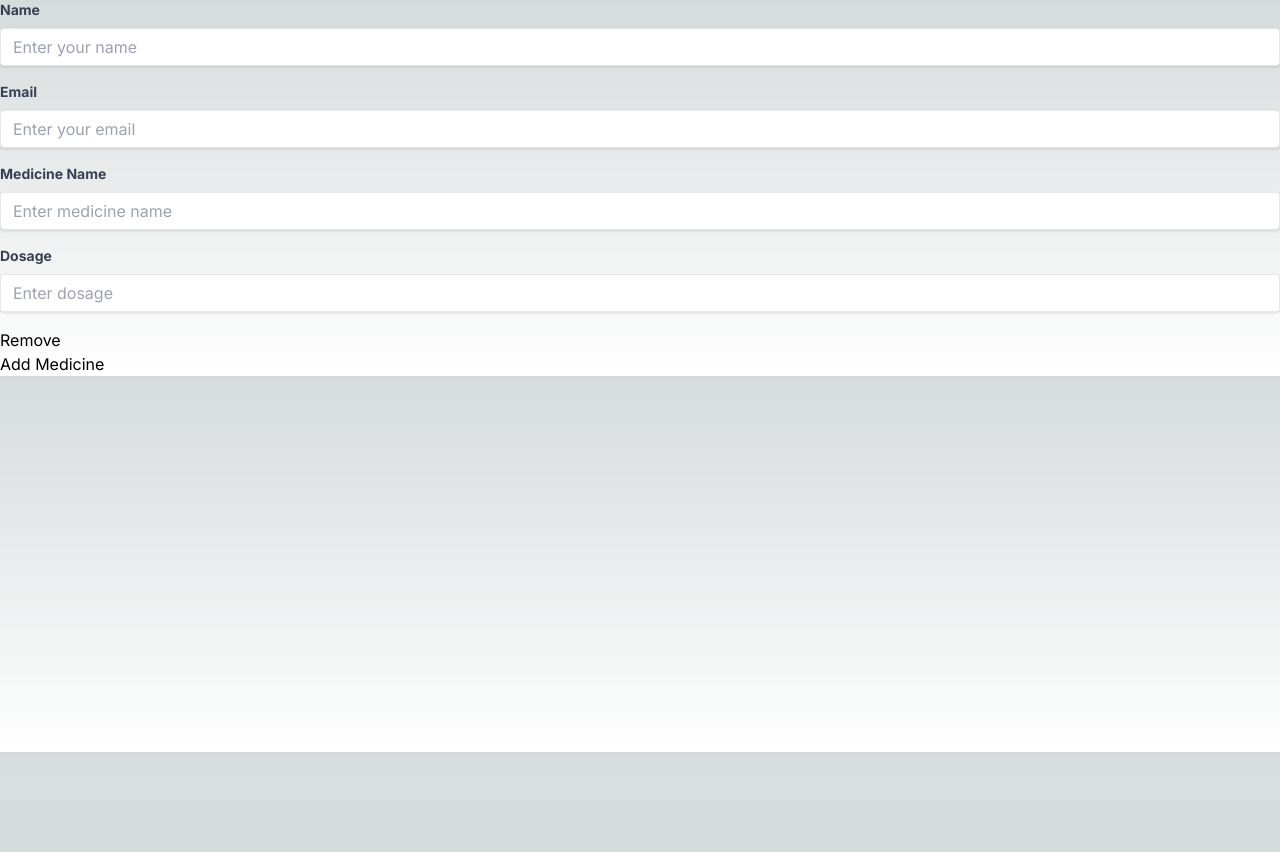
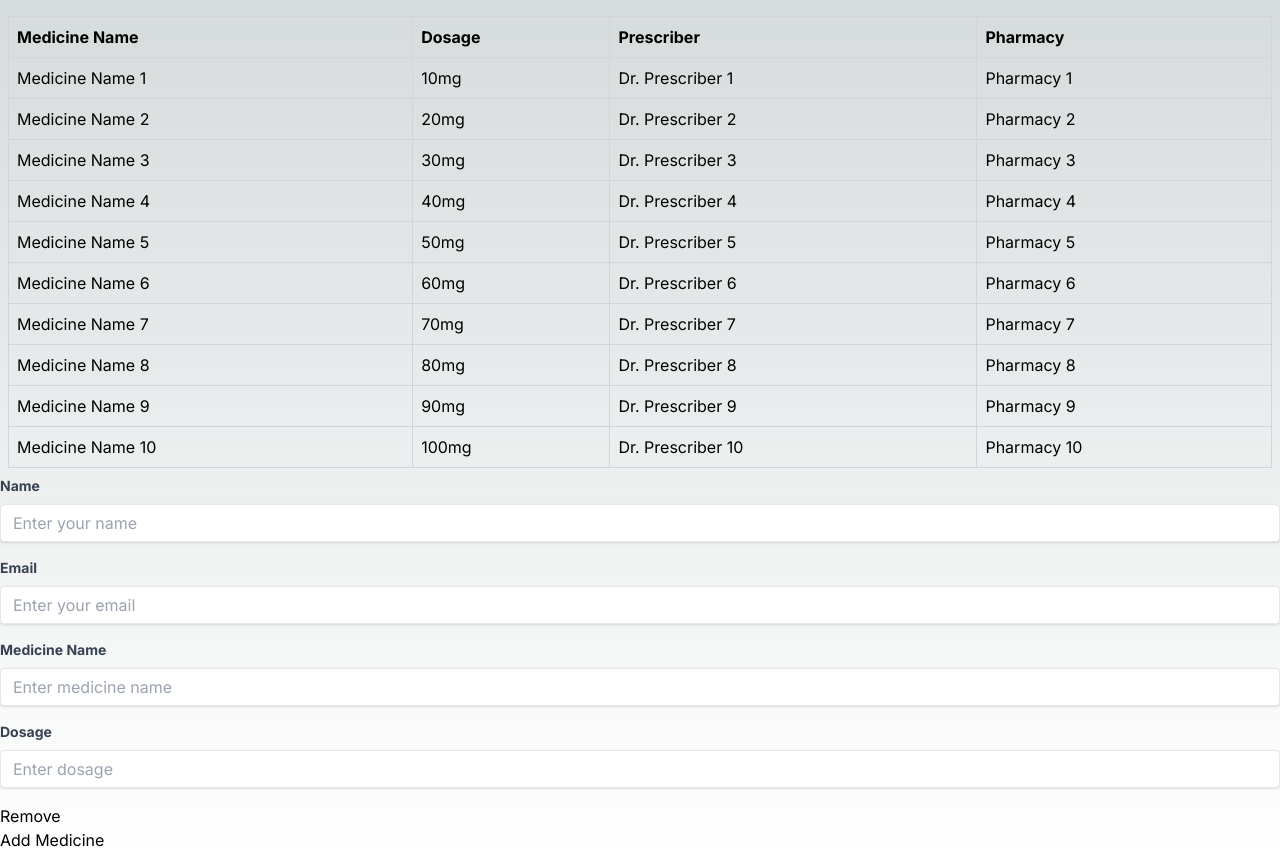
Before and after one commit to Marvin-Deng/Doctor-Flow, a Next.js app in the folder frontend/: page / in a window 1280 px wide. Before the commit the page ends 800 px from the top, so only its background shows below. Built offline with nearby package versions, Linux system fonts and the light colour scheme.

Commit message:
Add medtable

```diff
--- a/frontend/src/app/page.tsx
+++ b/frontend/src/app/page.tsx
@@ -1,9 +1,11 @@
 import Image from "next/image";
+import MedTable from "../components/MedTable"
 import NewPatientForm from "../components/NewPatientForm"
 
 export default function Home() {
   return (
     <main>
+      <MedTable />
       <NewPatientForm />
     </main>
   );
--- /dev/null
+++ b/frontend/src/components/MedTable.tsx
@@ -0,0 +1,164 @@
+"use client";
+import React from "react";
+
+import {
+  ColumnDef,
+  flexRender,
+  getCoreRowModel,
+  getSortedRowModel,
+  SortingFn,
+  SortingState,
+  useReactTable,
+} from "@tanstack/react-table";
+
+// Mock data
+const createMedicineData = () => {
+  return Array(10)
+    .fill(null)
+    .map((_, index) => ({
+      medicineName: `Medicine Name ${index + 1}`,
+      dosage: `${10 * (index + 1)}mg`,
+      prescriber: `Dr. Prescriber ${index + 1}`,
+      pharmacy: `Pharmacy ${index + 1}`,
+    }));
+};
+
+type Medicine = {
+  medicineName: string;
+  dosage: string;
+  prescriber: string;
+  pharmacy: string;
+};
+
+const sortStatusFn: SortingFn<Medicine> = (rowA, rowB, _columnId) => {
+  const statusA = rowA.original.medicineName;
+  const statusB = rowB.original.medicineName;
+  const statusOrder = ["single", "complicated", "relationship"];
+  return statusOrder.indexOf(statusA) - statusOrder.indexOf(statusB);
+};
+
+const MedTable = () => {
+  const [sorting, setSorting] = React.useState<SortingState>([]);
+
+  const columns = React.useMemo<ColumnDef<Medicine>[]>(
+    () => [
+      {
+        accessorKey: "medicineName",
+        header: () => "Medicine Name",
+        cell: (info) => info.getValue(),
+      },
+      {
+        accessorKey: "dosage",
+        header: () => "Dosage",
+        cell: (info) => info.getValue(),
+        sortDescFirst: true,
+      },
+      {
+        accessorKey: "prescriber",
+        header: () => "Prescriber",
+        cell: (info) => info.getValue(),
+        sortUndefined: "last",
+      },
+      {
+        accessorKey: "pharmacy",
+        header: () => "Pharmacy",
+        cell: (info) => info.getValue(),
+        sortUndefined: "last",
+      },
+    ],
+    []
+  );
+
+  const [data, setData] = React.useState(() => createMedicineData());
+  const refreshData = () => setData(() => createMedicineData());
+
+  const table = useReactTable({
+    columns,
+    data,
+    getCoreRowModel: getCoreRowModel(),
+    getSortedRowModel: getSortedRowModel(),
+    onSortingChange: setSorting,
+    state: {
+      sorting,
+    },
+  });
+
+  return (
+    <div className="p-2">
+      <div className="h-2" />{" "}
+      {/* This div seems to be used for spacing, ensure it's needed */}
+      <table className="w-full border-collapse border border-gray-300">
+        <thead>
+          {table.getHeaderGroups().map((headerGroup) => (
+            <tr key={headerGroup.id}>
+              {headerGroup.headers.map((header) => {
+                return (
+                  <th
+                    key={header.id}
+                    colSpan={header.colSpan}
+                    className="border border-gray-300 p-2 text-left font-bold"
+                  >
+                    {header.isPlaceholder ? null : (
+                      <div
+                        className={
+                          header.column.getCanSort()
+                            ? "cursor-pointer select-none"
+                            : ""
+                        }
+                        onClick={header.column.getToggleSortingHandler()}
+                        title={
+                          header.column.getCanSort()
+                            ? header.column.getNextSortingOrder() === "asc"
+                              ? "Sort ascending"
+                              : header.column.getNextSortingOrder() === "desc"
+                              ? "Sort descending"
+                              : "Clear sort"
+                            : undefined
+                        }
+                      >
+                        {flexRender(
+                          header.column.columnDef.header,
+                          header.getContext()
+                        )}
+                        {{
+                          asc: " 🔼",
+                          desc: " 🔽",
+                        }[header.column.getIsSorted() as string] ?? null}
+                      </div>
+                    )}
+                  </th>
+                );
+              })}
+            </tr>
+          ))}
+        </thead>
+        <tbody>
+          {table
+            .getRowModel()
+            .rows.slice(0, 10)
+            .map((row) => {
+              return (
+                <tr key={row.id}>
+                  {row.getVisibleCells().map((cell) => {
+                    return (
+                      <td
+                        key={cell.id}
+                        className="border border-gray-300 p-2 text-left"
+                      >
+                        {flexRender(
+                          cell.column.columnDef.cell,
+                          cell.getContext()
+                        )}
+                      </td>
+                    );
+                  })}
+                </tr>
+              );
+            })}
+        </tbody>
+      </table>
+    </div>
+  );
+};
+
+export default MedTable;
```
Also changed, not shown: frontend/package.json (+6 -5 lines), 1 other file (tests, documents, lock files or other folders).
